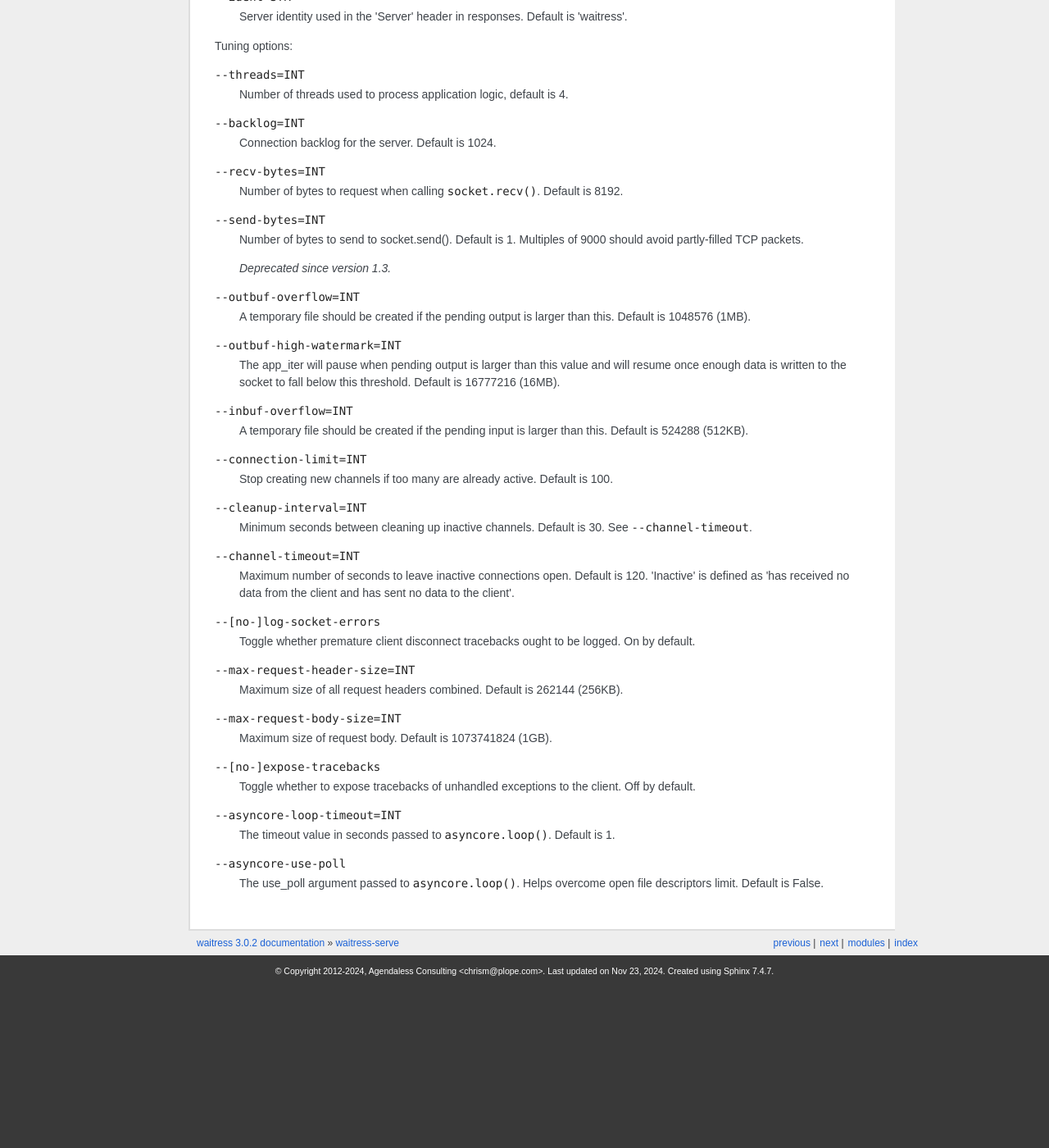
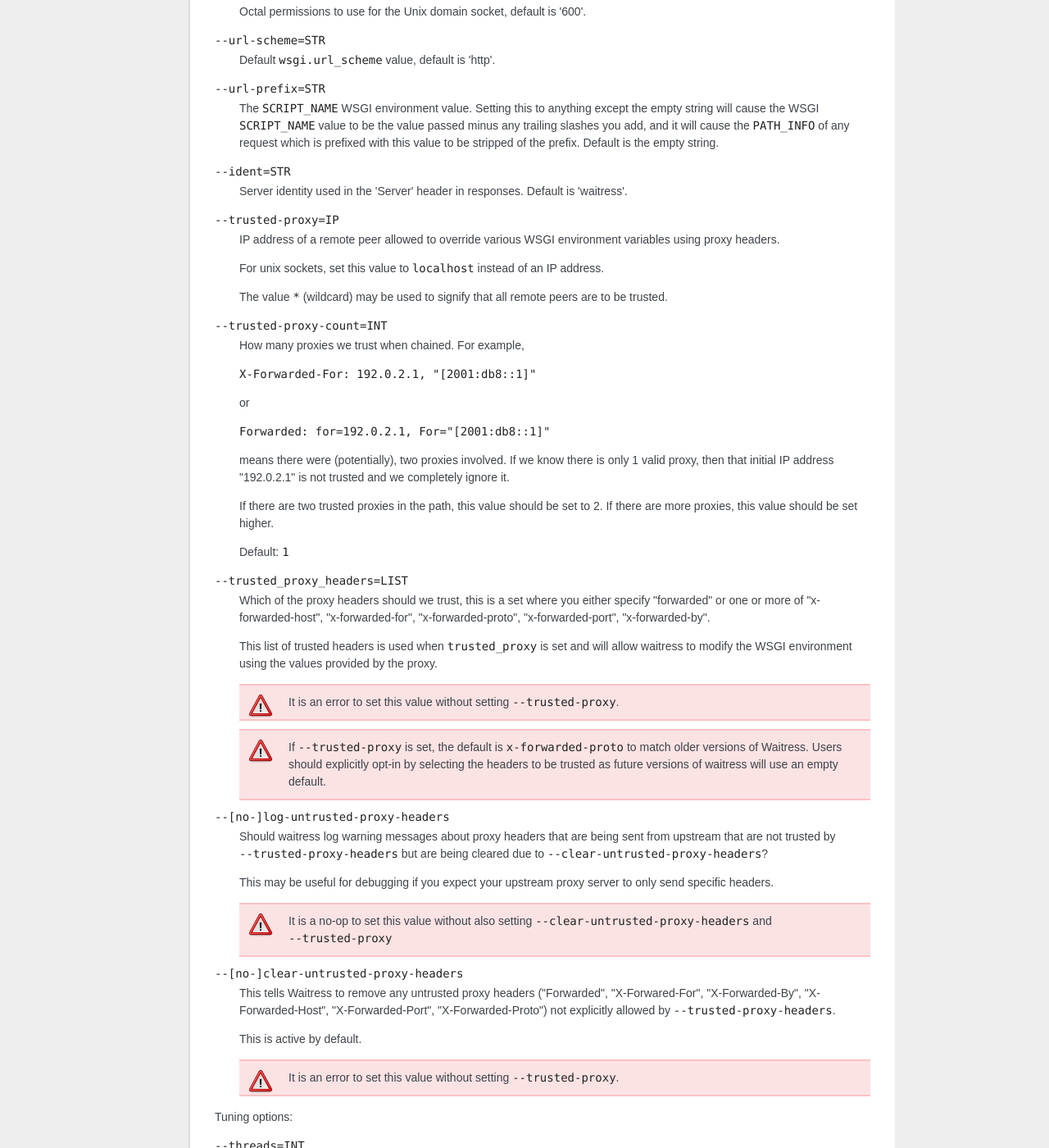
Before and after one commit to Pylons/waitress, a Sphinx documentation site: the page built from docs/runner.rst, in a window 1280 px wide and 1400 px high, scrolled down 2237 px. Shown: the whole window at 82% size. Built offline with Sphinx 7.4.7, drawn with Linux system fonts in a browser that asks for light colours; some web fonts are replaced; before the commit the page ends 3440 px from its top, so only the background shows below that; some of the changed text lies outside the part shown.

Commit message:
Sync waitress-serve's docs with waitress.serve()
A number of options aren't documented on the command line interface.
These settings are usable via waitress-serve already, but are not
documented.

See the comment raised by @merwok on #451.

```diff
--- a/docs/runner.rst
+++ b/docs/runner.rst
@@ -94,6 +94,19 @@ Common options:
     A wildcard for the hostname is also supported and will bind to both
     IPv4/IPv6 depending on whether they are enabled or disabled.
 
+``--server-name=NAME``
+    This is the value that will be placed in the WSGI environment as
+    ``SERVER_NAME``, the only time that this value is used in the WSGI
+    environment for a request is if the client sent a HTTP/1.0 request without
+    a ``Host`` header set, and no other proxy headers.
+
+    The default is value is ``waitress.invalid``, if your WSGI application is
+    creating URL's that include this as the hostname and you are using a
+    reverse proxy setup, you may want to validate that your reverse proxy is
+    sending the appropriate headers.
+
+    In most situations you will not need to set this value.
+
 ``--[no-]ipv4``
     Toggle on/off IPv4 support.
 
@@ -129,6 +142,73 @@ Common options:
 ``--ident=STR``
     Server identity used in the 'Server' header in responses. Default
     is 'waitress'.
+
+``--trusted-proxy=IP``
+    IP address of a remote peer allowed to override various WSGI environment
+    variables using proxy headers.
+
+    For unix sockets, set this value to ``localhost`` instead of an IP address.
+
+    The value ``*`` (wildcard) may be used to signify that all remote peers are
+    to be trusted.
+
+``--trusted-proxy-count=INT``
+    How many proxies we trust when chained. For example,
+
+    ``X-Forwarded-For: 192.0.2.1, "[2001:db8::1]"``
+
+    or
+
+    ``Forwarded: for=192.0.2.1, For="[2001:db8::1]"``
+
+    means there were (potentially), two proxies involved. If we know there is
+    only 1 valid proxy, then that initial IP address "192.0.2.1" is not trusted
+    and we completely ignore it.
+
+    If there are two trusted proxies in the path, this value should be set to
+    2. If there are more proxies, this value should be set higher.
+
+    Default: ``1``
+
+``--trusted_proxy_headers=LIST``
+    Which of the proxy headers should we trust, this is a set where you
+    either specify "forwarded" or one or more of "x-forwarded-host", "x-forwarded-for",
+    "x-forwarded-proto", "x-forwarded-port", "x-forwarded-by".
+
+    This list of trusted headers is used when ``trusted_proxy`` is set and will
+    allow waitress to modify the WSGI environment using the values provided by
+    the proxy.
+
+    .. warning::
+       It is an error to set this value without setting ``--trusted-proxy``.
+
+    .. warning::
+       If ``--trusted-proxy`` is set, the default is ``x-forwarded-proto`` to
+       match older versions of Waitress. Users should explicitly opt-in by
+       selecting the headers to be trusted as future versions of waitress will
+       use an empty default.
+
+``--[no-]log-untrusted-proxy-headers``
+    Should waitress log warning messages about proxy headers that are being
+    sent from upstream that are not trusted by ``--trusted-proxy-headers`` but
+    are being cleared due to ``--clear-untrusted-proxy-headers``?
+
+    This may be useful for debugging if you expect your upstream proxy server
+    to only send specific headers.
+
+    .. warning::
+       It is a no-op to set this value without also setting
+       ``--clear-untrusted-proxy-headers`` and ``--trusted-proxy``
+
+``--[no-]clear-untrusted-proxy-headers``
+   This tells Waitress to remove any untrusted proxy headers ("Forwarded",
+   "X-Forwared-For", "X-Forwarded-By", "X-Forwarded-Host", "X-Forwarded-Port",
+   "X-Forwarded-Proto") not explicitly allowed by ``--trusted-proxy-headers``.
+
+   This is active by default.
+
+   .. warning::
+      It is an error to set this value without setting ``--trusted-proxy``.
 
 Tuning options:
 
@@ -174,6 +254,18 @@ Tuning options:
     120. 'Inactive' is defined as 'has received no data from the client and has
     sent no data to the client'.
 
+``--channel-request-lookahead=INT``
+    Sets the amount of requests we can continue to read from the socket, while
+    we are processing current requests. The default value won't allow any
+    lookahead, increase it above ``0`` to enable.
+
+    When enabled this inserts a callable ``waitress.client_disconnected`` into
+    the environment that allows the task to check if the client disconnected
+    while waiting for the response at strategic points in the execution and to
+    cancel the operation.
+
+    Default: ``0``
+
 ``--[no-]log-socket-errors``
     Toggle whether premature client disconnect tracebacks ought to be logged.
     On by default.
```
Also changed, not shown: 1 other file.
